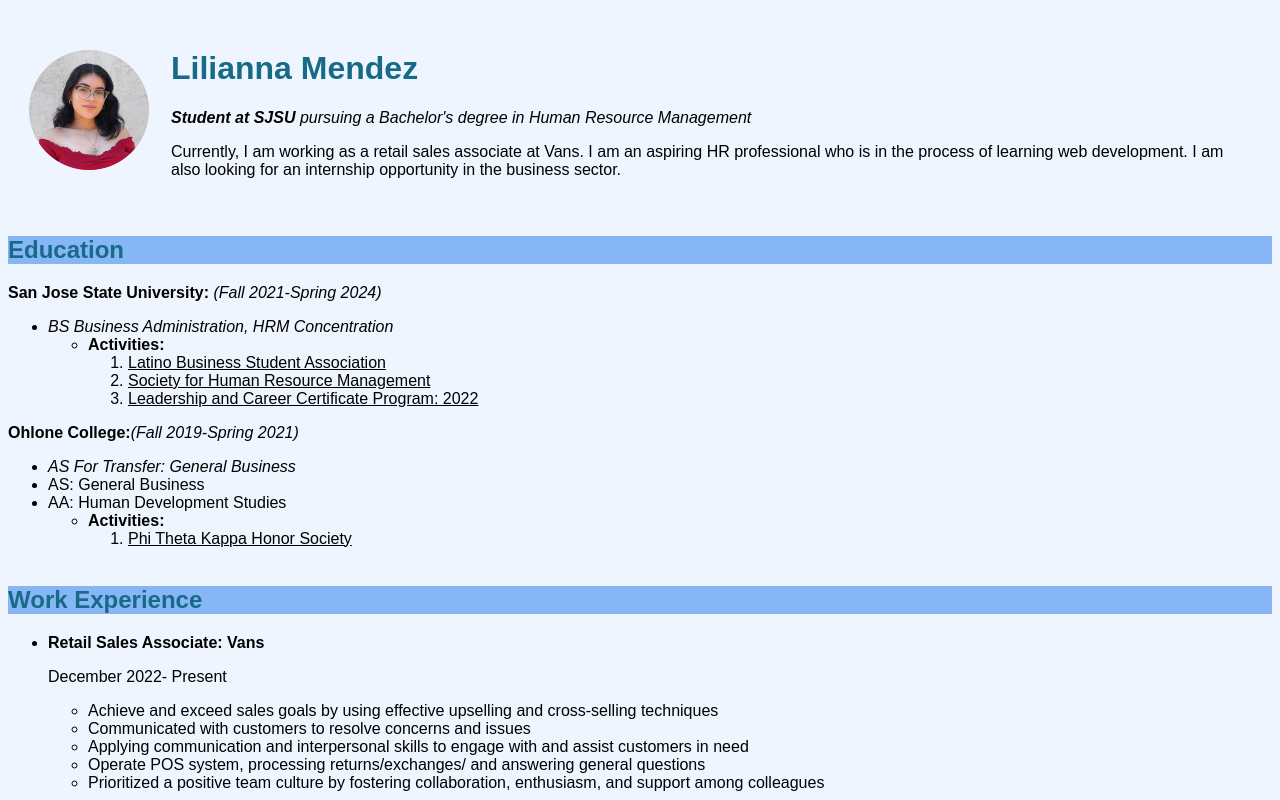
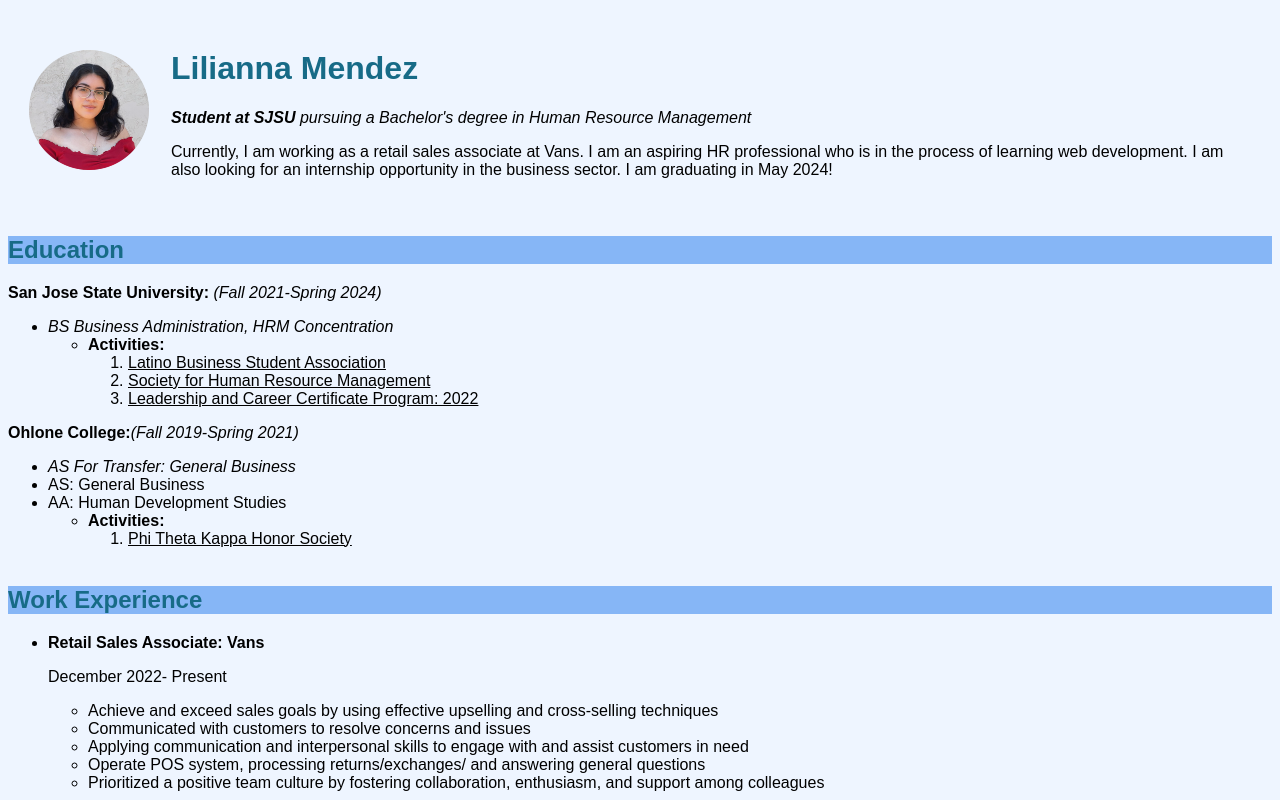
Before and after one commit to liliannamen210/HTML--personal-site, a plain HTML site: page index.html in a window 1280 px wide. Shown: the top 800 px of the page. Drawn offline with Linux system fonts and the light colour scheme.

Commit message:
not sure

```diff
--- a/index.html
+++ b/index.html
@@ -30,7 +30,7 @@
             Currently, I am working as a retail sales associate at Vans. I am an
             aspiring HR professional who is in the process of learning web
             development. I am also looking for an internship opportunity in the
-            business sector.
+            business sector. I am graduating in May 2024!
           </p>
         </td>
       </tr>
```
